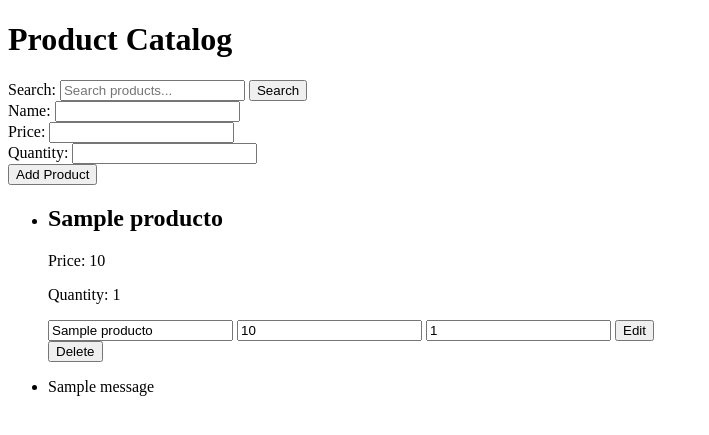
After one commit to Velzeb/Arqui-Pedidos-en-L-nea, a Flask app: page /api/catalog/products in a window 1280 px wide. The commit adds this page. Shown: the top 435 px of the page, without its empty margins (0-709 px from the left). Run offline with Flask 3, Linux system fonts and the light colour scheme; tables that the repository leaves empty hold one stand-in row (values such as "Sample post"); one stand-in notice (Sample message) is shown.

```diff
--- a/services/catalog.py
+++ b/services/catalog.py
@@ -1,23 +1,48 @@
-from flask import Blueprint, jsonify
+from flask import Blueprint, jsonify, render_template, request, redirect, url_for, flash
 from database import db
+from services.models import Producto
 
 catalog_bp = Blueprint('catalog', __name__)
 
-class Producto(db.Model):
-    __tablename__ = 'producto'
-    id_producto = db.Column(db.Integer, primary_key=True)
-    nombre = db.Column(db.String(30), nullable=False)
-    precio = db.Column(db.Integer, nullable=False)
-    cantidad = db.Column(db.Integer, nullable=False)
+@catalog_bp.route('/products', methods=['GET', 'POST'])
+def get_products():
+    if request.method == 'POST':
+        nombre = request.form['nombre']
+        precio = request.form['precio']
+        cantidad = request.form['cantidad']
+        new_product = Producto(nombre=nombre, precio=precio, cantidad=cantidad)
+        db.session.add(new_product)
+        db.session.commit()
+        flash('Product added successfully!', 'success')
+        return redirect(url_for('api_gateway.catalog.get_products'))
 
-@catalog_bp.route('/products', methods=['GET'])
-def get_products():
-    products = Producto.query.all()
-    return jsonify([product.to_dict() for product in products])
+    search_query = request.args.get('search')
+    if search_query:
+        products = Producto.query.filter(Producto.nombre.like(f'%{search_query}%')).all()
+    else:
+        products = Producto.query.all()
+    return render_template('catalog.html', products=products)
 
-@catalog_bp.route('/product/<int:id>', methods=['GET'])
-def get_product(id):
+@catalog_bp.route('/products/edit/<int:id>', methods=['POST'])
+def edit_product(id):
     product = Producto.query.get(id)
     if product:
-        return jsonify(product.to_dict())
-    return jsonify({'error': 'Product not found'}), 404
+        product.nombre = request.form['nombre']
+        product.precio = request.form['precio']
+        product.cantidad = request.form['cantidad']
+        db.session.commit()
+        flash('Product updated successfully!', 'success')
+    else:
+        flash('Product not found!', 'danger')
+    return redirect(url_for('api_gateway.catalog.get_products'))
+
+@catalog_bp.route('/products/delete/<int:id>', methods=['POST'])
+def delete_product(id):
+    product = Producto.query.get(id)
+    if product:
+        db.session.delete(product)
+        db.session.commit()
+        flash('Product deleted successfully!', 'success')
+    else:
+        flash('Product not found!', 'danger')
+    return redirect(url_for('api_gateway.catalog.get_products'))
--- /dev/null
+++ b/templates/catalog.html
@@ -0,0 +1,55 @@
+<!DOCTYPE html>
+<html lang="en">
+<head>
+    <meta charset="UTF-8">
+    <meta name="viewport" content="width=device-width, initial-scale=1.0">
+    <title>Catalog</title>
+</head>
+<body>
+    <h1>Product Catalog</h1>
+    <form method="GET" action="{{ url_for('api_gateway.catalog.get_products') }}">
+        <label for="search">Search:</label>
+        <input type="text" id="search" name="search" placeholder="Search products...">
+        <button type="submit">Search</button>
+    </form>
+    <form method="POST" action="{{ url_for('api_gateway.catalog.get_products') }}">
+        <label for="nombre">Name:</label>
+        <input type="text" id="nombre" name="nombre" required>
+        <br>
+        <label for="precio">Price:</label>
+        <input type="number" id="precio" name="precio" required>
+        <br>
+        <label for="cantidad">Quantity:</label>
+        <input type="number" id="cantidad" name="cantidad" required>
+        <br>
+        <button type="submit">Add Product</button>
+    </form>
+    <ul>
+        {% for product in products %}
+            <li>
+                <h2>{{ product.nombre }}</h2>
+                <p>Price: {{ product.precio }}</p>
+                <p>Quantity: {{ product.cantidad }}</p>
+                <form method="POST" action="{{ url_for('api_gateway.catalog.edit_product', id=product.id_producto) }}">
+                    <input type="text" name="nombre" value="{{ product.nombre }}" required>
+                    <input type="number" name="precio" value="{{ product.precio }}" required>
+                    <input type="number" name="cantidad" value="{{ product.cantidad }}" required>
+                    <button type="submit">Edit</button>
+                </form>
+                <form method="POST" action="{{ url_for('api_gateway.catalog.delete_product', id=product.id_producto) }}">
+                    <button type="submit">Delete</button>
+                </form>
+            </li>
+        {% endfor %}
+    </ul>
+    {% with messages = get_flashed_messages(with_categories=true) %}
+        {% if messages %}
+            <ul>
+            {% for category, message in messages %}
+                <li class="{{ category }}">{{ message }}</li>
+            {% endfor %}
+            </ul>
+        {% endif %}
+    {% endwith %}
+</body>
+</html>
--- a/templates/index.html
+++ b/templates/index.html
@@ -14,5 +14,7 @@
         <a href="{{ url_for('api_gateway.auth.login') }}">Login</a>
         <a href="{{ url_for('api_gateway.auth.register') }}">Register</a>
     {% endif %}
+    <a href="{{ url_for('api_gateway.catalog.get_products') }}">Catalog</a>
+    <a href="{{ url_for('api_gateway.cart.view_cart') }}">Cart</a>
 </body>
 </html>
```
Also changed, not shown: routes/api_gateway.py (+5 -5 lines), services/auth.py (+1 -7 lines), services/cart.py (+42 -17 lines), services/models.py (added, +44 -0 lines), services/payment.py (+35 -14 lines), templates/cart.html (added, +50 -0 lines), templates/payment.html (added, +30 -0 lines).
